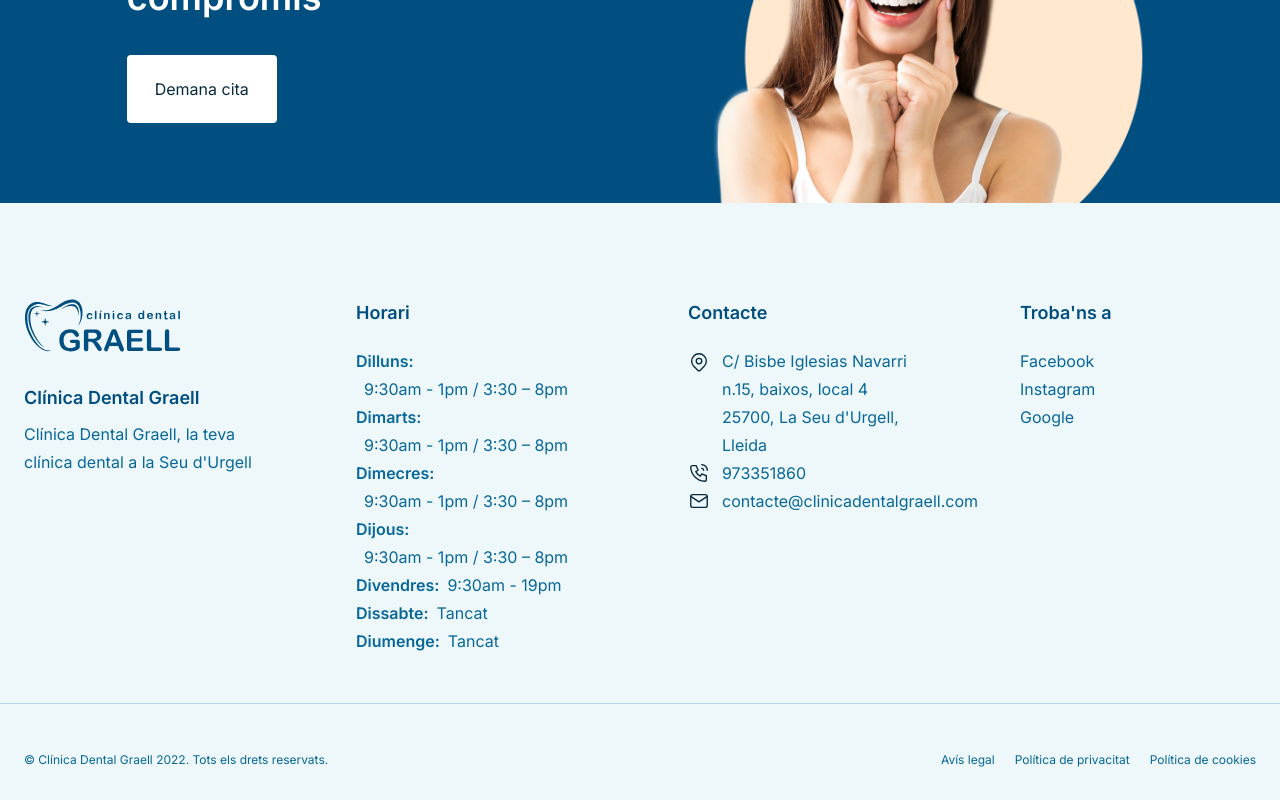
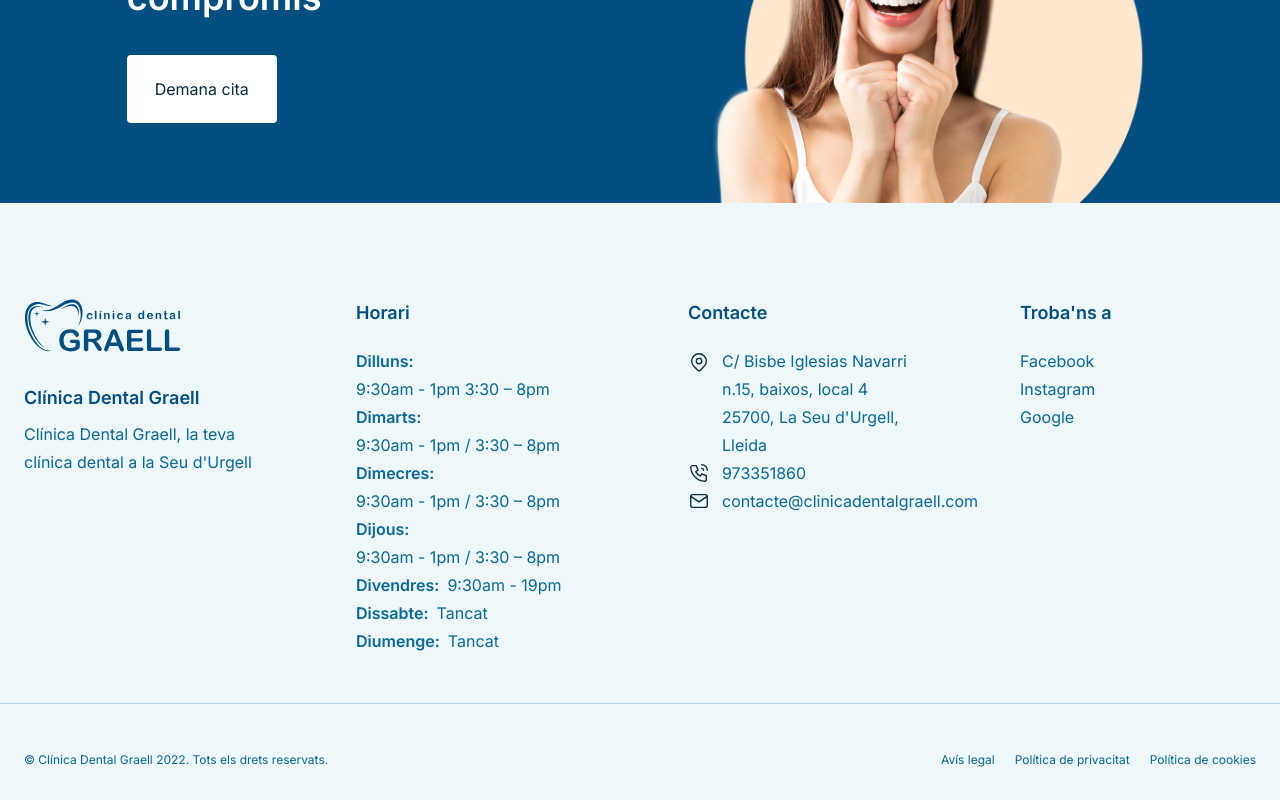
Before and after one commit to juliramon/clinicadentalgraell, a Next.js app: page / in a window 1280 px wide. Shown: the part 3064-3864 px from the top of the page. Built offline with nearby package versions, Linux system fonts and the light colour scheme.

Commit message:
chore: front --> update styles schedule

```diff
--- a/components/Footer.js
+++ b/components/Footer.js
@@ -4,8 +4,8 @@ import Link from "next/link";
 const Footer = ({ GlobalTexts, HomeTexts }) => {
   const horariList = Object.keys(GlobalTexts.horari).map((horari, idx) => (
     <li key={idx}>
-      <span className="capitalize font-bold">{horari}:</span>
-      <span className="inline-block ml-2">{GlobalTexts.horari[horari]}</span>
+      <span className="capitalize font-bold inline-block mr-2">{horari}:</span>
+      <span className="inline-block">{GlobalTexts.horari[horari]}</span>
     </li>
   ));
   const currentYear = new Date().getFullYear();
--- a/utils/globals.json
+++ b/utils/globals.json
@@ -9,7 +9,7 @@
   "city": "La Seu d'Urgell",
   "province": "Lleida",
   "horari": {
-    "dilluns": "9:30am - 1pm / 3:30 – 8pm",
+    "dilluns": "9:30am - 1pm 3:30 – 8pm",
     "dimarts": "9:30am - 1pm / 3:30 – 8pm",
     "dimecres": "9:30am - 1pm / 3:30 – 8pm",
     "dijous": "9:30am - 1pm / 3:30 – 8pm",
```
